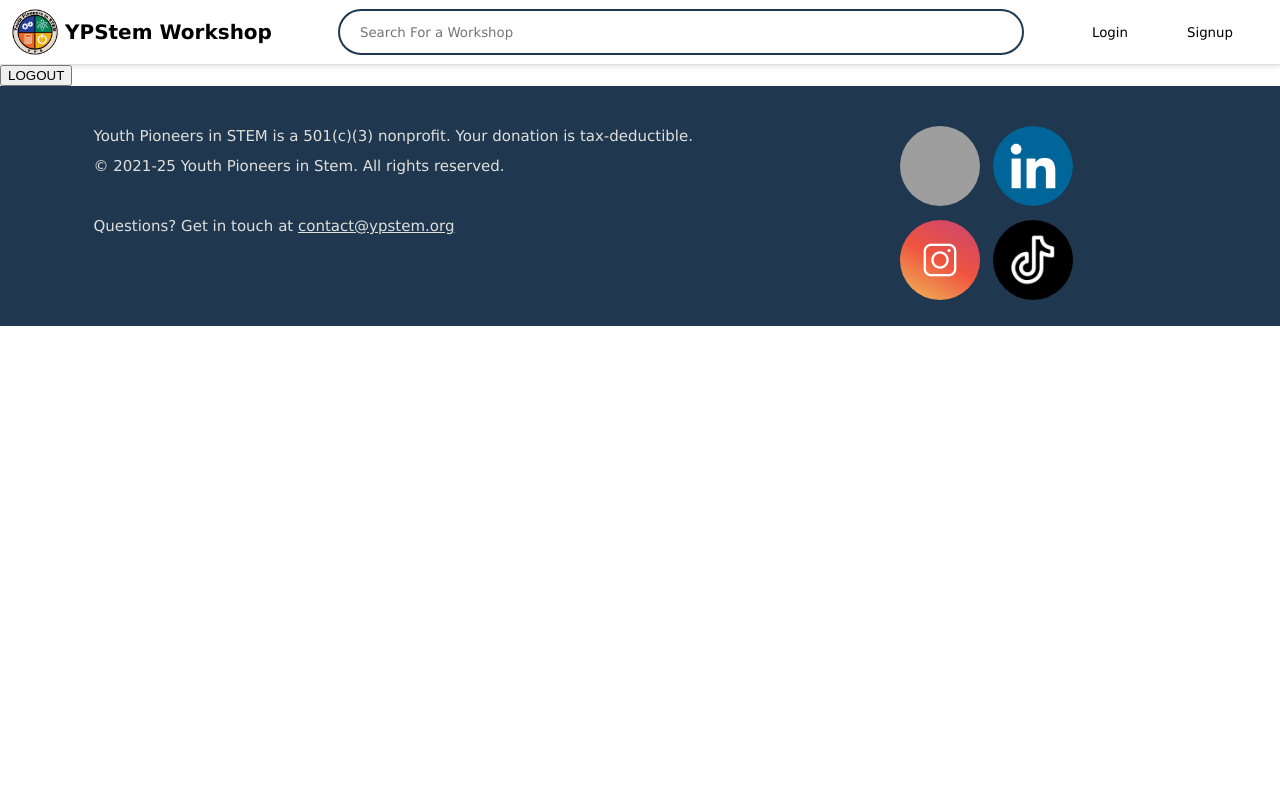
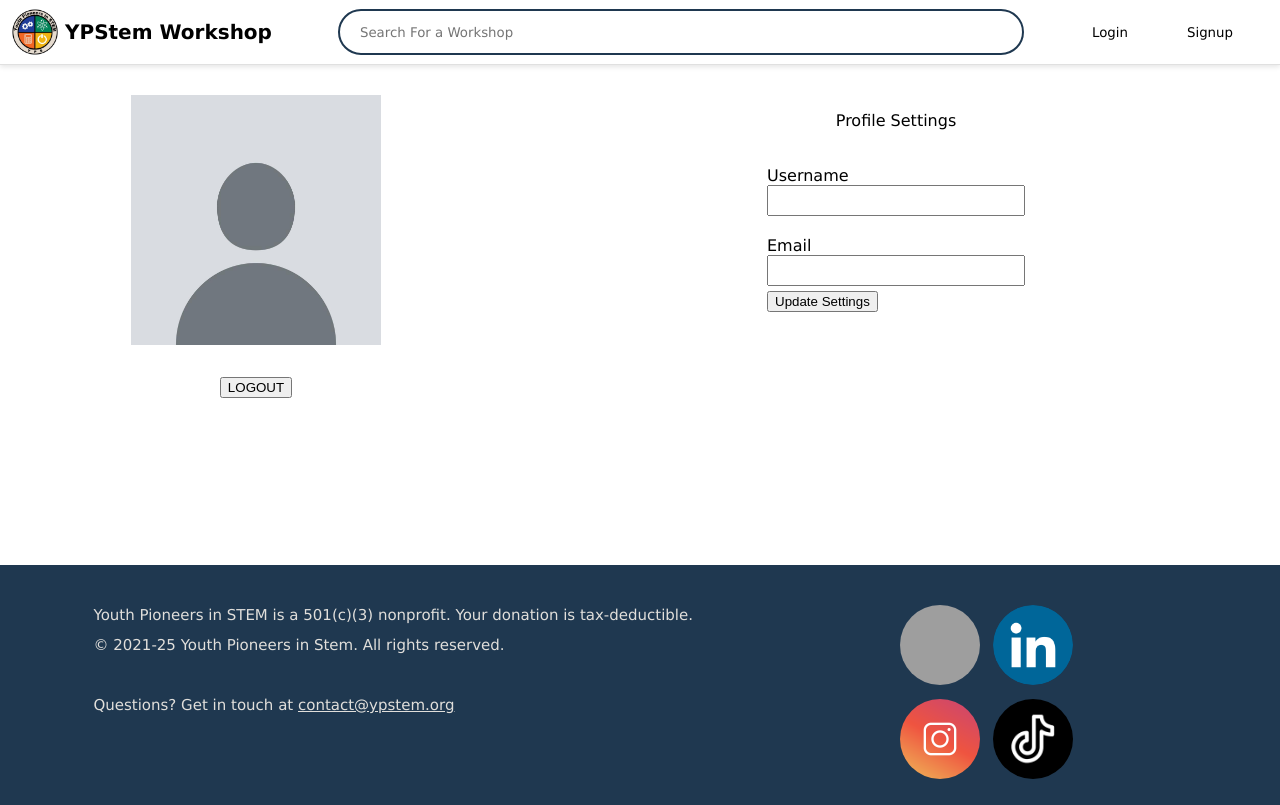
Before and after one commit to lidn0405/workshop, a React (Vite) app in the folder frontend/: page /profile in a window 1280 px wide. Built offline with nearby package versions, Linux system fonts and the light colour scheme; grey boxes are pictures that could not be loaded.

Commit message:
Added to profile page

```diff
--- a/frontend/src/pages/Profile/ProfilePage.tsx
+++ b/frontend/src/pages/Profile/ProfilePage.tsx
@@ -1,25 +1,39 @@
-import { Link, useNavigate } from "react-router-dom";
+import { useNavigate } from "react-router-dom";
 import { useAuth } from "../../context/useAuth";
 import { useEffect, useState } from "react";
 import { getUserFromEmail } from "../../api/userApi";
 import type { User } from "../../types/workshop.types";
+import "./profile_page.css";
 
 export default function ProfilePage() {
     const navigate = useNavigate();
     const auth = useAuth();
 
     const [user, setUser] = useState<User | null>(null);
+    const [username, setUsername] = useState<string>("");
+    const [email, setEmail] = useState<string>("")
 
     useEffect(() => {
         const getData = async () => {
             if (auth.username) {
                 const res = await getUserFromEmail(auth.username);
-                setUser(res);
+                try {
+                    setUser(res);
+                    setUsername(res.username.toString());
+                    setEmail(res.email.toString())
+                } catch (error) {
+                    console.log("Error fetching user");
+                    throw error;
+                }
             }
         }
 
         getData();
     }, [])
+
+    function updateSettings() {
+
+    }
 
     function logout() {
         try {
@@ -32,8 +46,26 @@ export default function ProfilePage() {
     }
 
     return (
-        <div>
-            <button onClick={logout}>LOGOUT</button>
+        <div className="profilePage">
+            <div className="aboutSection">
+                <img src="default_picture.jpg" alt="Profile Picture" className="profilePicture"/>
+                <p>{user?.username}</p>
+                <button onClick={logout}>LOGOUT</button>
+            </div>
+            <div className="userSettings">
+                <p>Profile Settings</p>
+                <form className="formClass" action={updateSettings}>
+                    <div className="formSection">
+                        <label htmlFor="username">Username</label>
+                        <input type="text" id="username" value={username} className="formInput" onChange={(e) => setUsername(e.target.value)}/>
+                    </div>
+                    <div className="formSection">
+                        <label htmlFor="email">Email</label>
+                        <input type="text" id="email" value={email} className="formInput" onChange={(e) => setEmail(e.target.value)}/>
+                    </div>
+                    <button className="" type="submit">Update Settings</button>
+                </form>
+            </div>
         </div>
     )
 }
--- /dev/null
+++ b/frontend/src/pages/Profile/profile_page.css
@@ -0,0 +1,32 @@
+.profilePage {
+    display: flex;
+    flex-direction: row;
+    height: 500px;
+}
+
+.aboutSection {
+    display: flex;
+    flex-direction: column;
+    width: 40%;
+    align-items: center;
+    margin-top: 30px;
+}
+
+.profilePicture {
+    width: 100%;
+    width: 250px;
+    height: 250px;
+}
+
+.userSettings {
+    display: flex;
+    width:60%;
+    flex-direction: column;
+    align-items: center;
+    margin-top: 30px;
+}
+
+.formInput {
+    width: 250px;
+    height: 25px;
+}
```
Also changed, not shown: frontend/public/default_picture.jpg (added).
